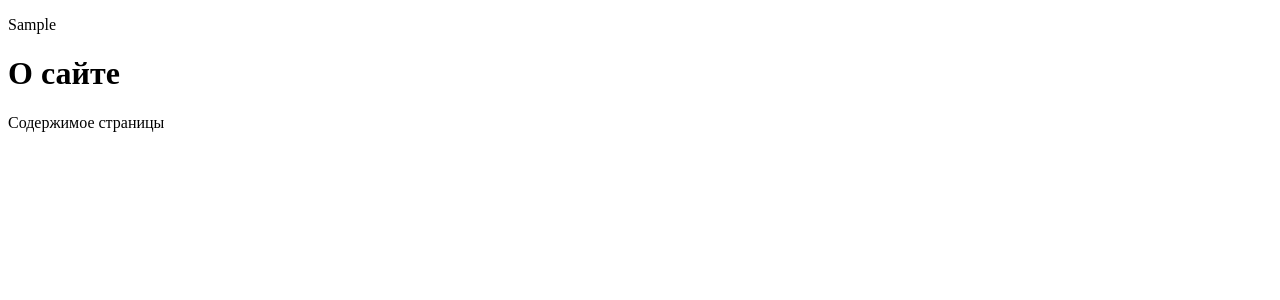
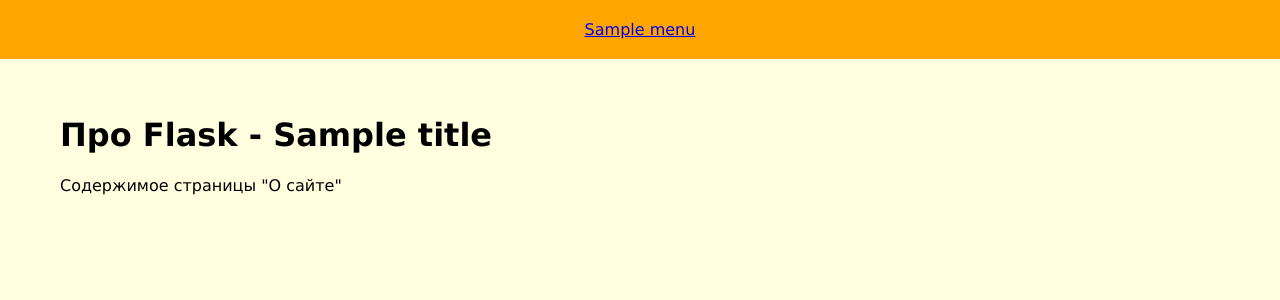
Before and after one commit to V-Tsutsurin/TopPython54, a Flask app: template templates/about.html in a window 1280 px wide. Shown: the top 300 px of the page. Run offline with Flask 3, Linux system fonts and the light colour scheme; the template is opened without the code that fills it: most values are stand-ins (such as "Sample title", 1, 10 or a date in 2020).

Commit message:
14.07.2026

```diff
--- a/first.py
+++ b/first.py
@@ -1,10 +1,33 @@
-from flask import Flask
+from flask import Flask, render_template, url_for, request
 
 app = Flask(__name__)
 
+menu = [
+    {"name": "Главная", "url":"index"},
+    {"name": "О нас", "url":"about"},
+    {"name": "Обратная связь", "url":"contact"},
+    ]
+
+@app.route("/index")
 @app.route("/")
 def index():
-    return "Index"
+    print(url_for("index"))
+    return render_template("index.html", title="Главная", menu=menu)
+
+@app.route("/about")
+def about():
+    print(url_for("about"))
+    return render_template("about.html", title="О нас", menu=menu)
+
+@app.route("/profile/<username>")
+def profile(username):
+    return f"Пользователь: {username}"
+
+@app.route("/contact", methods=["POST", "GET"])
+def contact():
+    if request.method == "POST":
+        print(request.form)
+    return render_template("contact.html", title="Обратная связь", menu=menu)
 
 if __name__ == "__main__":
     app.run(debug=True)
--- /dev/null
+++ b/static/css/style.css
@@ -0,0 +1,21 @@
+body {
+  background: lightyellow;
+  margin: 0;
+  padding: 0;
+  font-family: Verdana, Geneva, Tahoma, sans-serif;
+}
+
+.menu {
+  display: flex;
+  justify-content: space-around;
+  list-style: none;
+  background: orange;
+  padding: 20px;
+  margin-top: 0;
+}
+.container {
+  max-width: 1200px;
+  margin: 0 auto;
+  padding: 20px;
+  box-sizing: border-box;
+}
--- a/templates/about.html
+++ b/templates/about.html
@@ -1,18 +1,13 @@
-{% extends 'page.html' %}
+{% extends 'base.html' %}
+
+{% block title %}
+{{ super() }}
+{% endblock %}
 
 
-{% block title %}
-О сайте
-{% endblock %}
+
 
 {% block content %}
-    {% block table_contents %}
-
-{% block item %}
-<p class="item">{{ super() }}</p>
-{% endblock item %}
-
-    {% endblock table_contents %}
-<h1>{{ self.title() }}</h1>
-<p>Содержимое страницы</p>
+{{ super() }}
+Содержимое страницы "О сайте"
 {% endblock %}
--- /dev/null
+++ b/templates/base.html
@@ -0,0 +1,36 @@
+<!DOCTYPE html>
+<html lang="en">
+<head>
+    <meta charset="UTF-8">
+    <link rel="stylesheet" href="{{ url_for('static', filename='css/style.css') }}">
+    {% block title %}
+      {% if title %}
+      <title>Про Flask - {{ title }}</title>
+      {% else %}
+      <title> Про Flask</title>
+      {% endif %}
+    {% endblock %}
+</head>
+<body>
+{% block content %}
+    <ul class="menu">
+        {% for m in menu %}
+        <li>
+            <a href="{{ m.url }}">{{ m.name }}</a>
+        </li>
+        {% endfor %}
+    </ul>
+<div class="container">
+    <div class="content">
+        {% if title %}
+          <h1>Про Flask - {{ title }}</h1>
+        {% else %}
+         <h1>Про Flask</h1>
+        {% endif %}
+    </div>
+
+
+{% endblock %}
+</div>
+</body>
+</html>
```
Also changed, not shown: templates/contact.html (added, +21 -0 lines), templates/index.html (+13 -14 lines).
